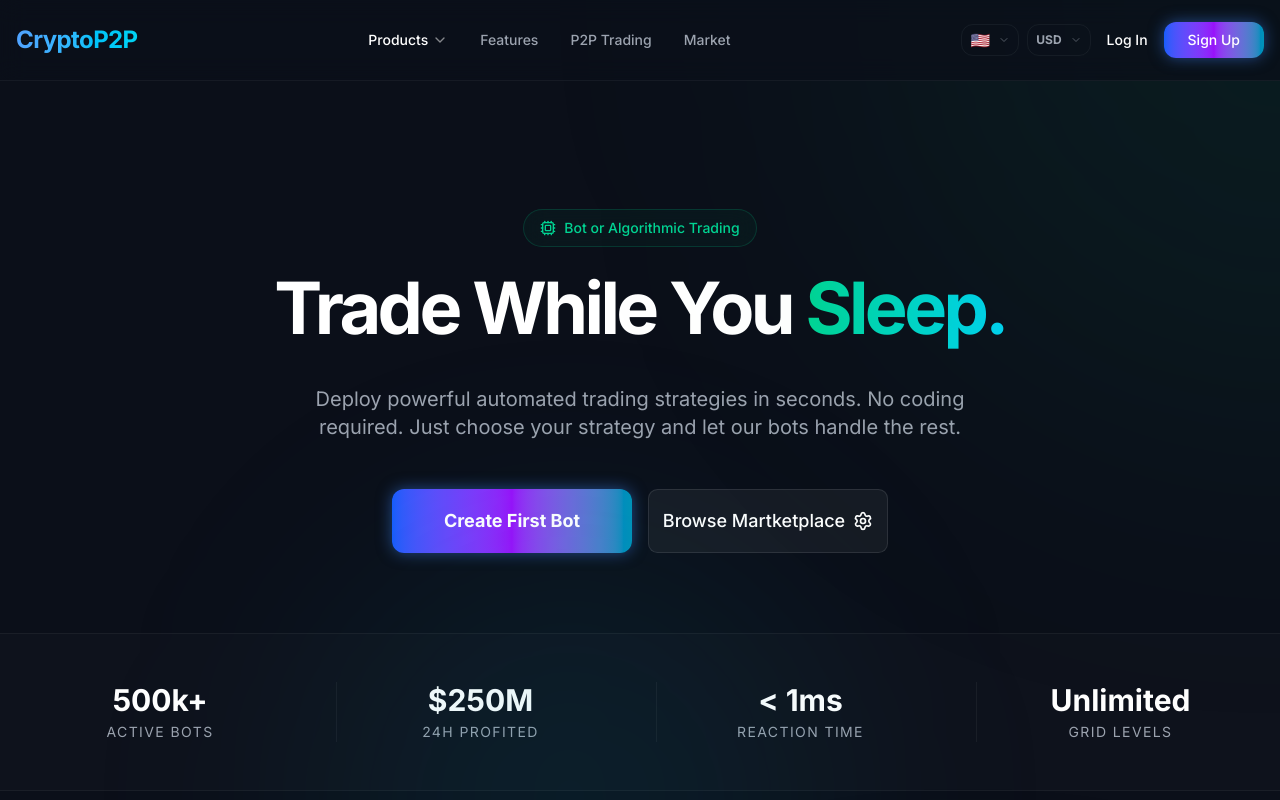
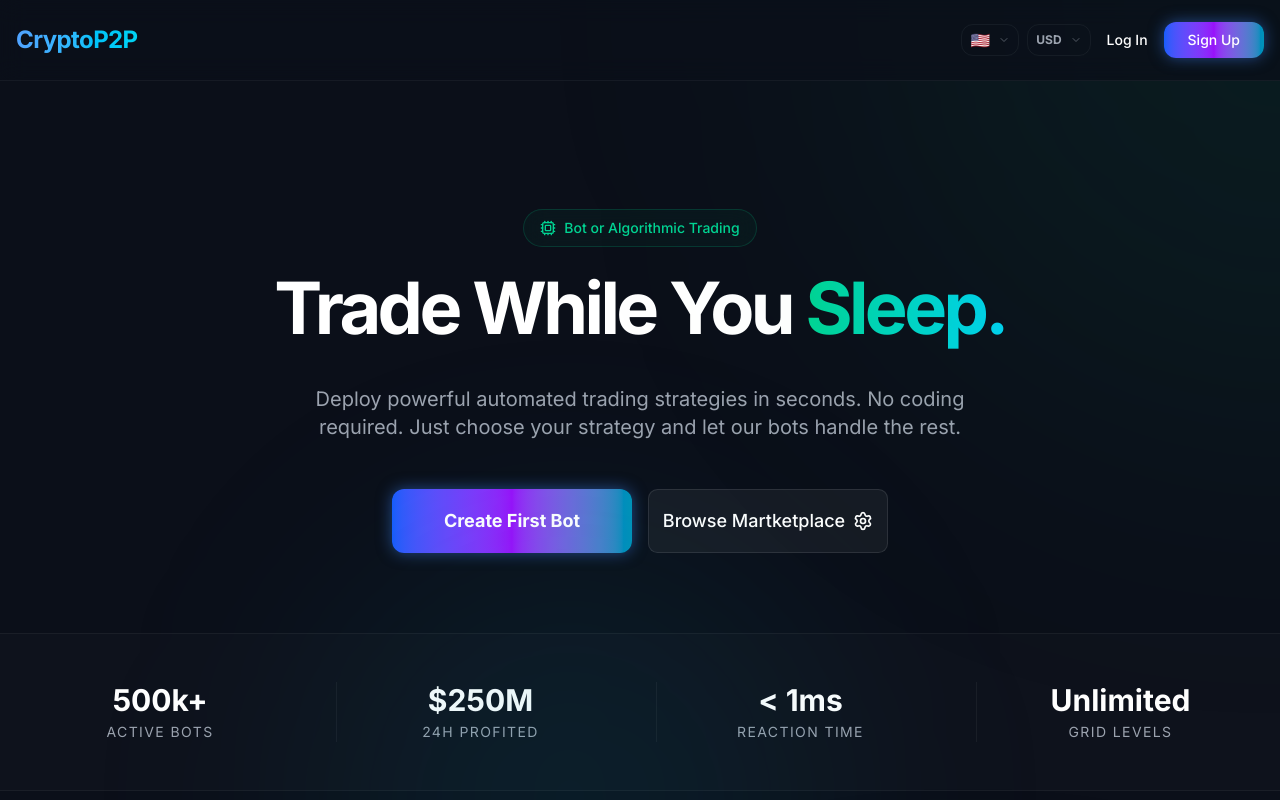
Before and after one commit to hikedeal/crypto-exchange, a Next.js app: page /en/bot in a window 1280 px wide. Shown: the top 800 px of the page. Built offline with nearby package versions, Linux system fonts and the light colour scheme.

Commit message:
Implement tiered navigation and enriched mobile menu

```diff
--- a/src/components/layout/LandingNavbar.tsx
+++ b/src/components/layout/LandingNavbar.tsx
@@ -67,16 +67,16 @@ export function LandingNavbar() {
         </div>
 
         {/* Desktop Navigation */}
-        <nav className="hidden lg:flex items-center gap-8">
-          <div className="relative group/mega">
-            <button className="flex items-center gap-1 text-sm font-medium text-white hover:text-primary transition-colors">
+        <nav className="hidden xs:flex items-center gap-2 sm:gap-4 lg:gap-8">
+          <div className="relative group/mega hidden md:block">
+            <button className="flex items-center gap-1 text-[10px] lg:text-sm font-medium text-white hover:text-primary transition-colors">
               {t("MegaMenu.products")}
               <ChevronDown className="h-4 w-4 opacity-50 transition-transform group-hover/mega:rotate-180" />
             </button>
 
             <div className="absolute top-full left-0 pt-4 opacity-0 invisible group-hover/mega:opacity-100 group-hover/mega:visible transition-all duration-300 z-50">
-              <div className="w-[600px] bg-background/95 border border-white/10 rounded-2xl p-6 shadow-2xl backdrop-blur-xl">
-                <div className="grid grid-cols-2 gap-x-8 gap-y-6">
+              <div className="w-[500px] lg:w-[600px] bg-background/95 border border-white/10 rounded-2xl p-6 shadow-2xl backdrop-blur-xl">
+                <div className="grid grid-cols-2 gap-x-6 lg:gap-x-8 gap-y-6">
                   {productLinks.map((link) => (
                     <Link key={link.href} href={link.href as any} className="group/item flex flex-col gap-1">
                       <span className="text-sm font-bold text-white group-hover/item:text-primary transition-colors">{link.title}</span>
@@ -88,9 +88,9 @@ export function LandingNavbar() {
             </div>
           </div>
 
-          <Link href="/#features" className="text-sm font-medium text-muted-foreground hover:text-white transition-colors">{t("Navbar.features")}</Link>
-          <Link href="/#p2p" className="text-sm font-medium text-muted-foreground hover:text-white transition-colors">{t("Navbar.p2p")}</Link>
-          <Link href="/#market" className="text-sm font-medium text-muted-foreground hover:text-white transition-colors">{t("Navbar.market")}</Link>
+          <Link href="/#features" className="text-[10px] sm:text-xs lg:text-sm font-medium text-muted-foreground hover:text-white transition-colors uppercase sm:normal-case">{t("Navbar.features")}</Link>
+          <Link href="/#p2p" className="text-[10px] sm:text-xs lg:text-sm font-medium text-muted-foreground hover:text-white transition-colors uppercase sm:normal-case">{t("Navbar.p2p")}</Link>
+          <Link href="/#market" className="text-[10px] sm:text-xs lg:text-sm font-medium text-muted-foreground hover:text-white transition-colors uppercase sm:normal-case">{t("Navbar.market")}</Link>
         </nav>
 
         <div className="flex items-center gap-3">
@@ -136,8 +136,8 @@ export function LandingNavbar() {
               </DropdownMenu>
             </div>
 
-            <Link href="/login" className="text-sm font-medium text-white hover:text-primary transition-colors hidden lg:block shrink-0">{t("Navbar.login")}</Link>
-            <Link href="/register" className="shrink-0 hidden xs:block lg:block">
+            <Link href="/login" className="text-sm font-medium text-white hover:text-primary transition-colors hidden md:block shrink-0">{t("Navbar.login")}</Link>
+            <Link href="/register" className="shrink-0 hidden xs:block md:block">
               <GradientButton className="text-[10px] sm:text-xs md:text-sm px-3 sm:px-4 md:px-6 h-8 sm:h-9">
                 {t("Navbar.signup")}
               </GradientButton>
@@ -146,7 +146,7 @@ export function LandingNavbar() {
 
           {/* Mobile Hamburger Button */}
           <button
-            className="lg:hidden flex items-center justify-center p-2 text-white hover:bg-white/5 rounded-lg transition-colors"
+            className="flex items-center justify-center p-2 text-white hover:bg-white/5 rounded-lg transition-colors md:hidden"
             onClick={() => setIsMobileMenuOpen(!isMobileMenuOpen)}
           >
             {isMobileMenuOpen ? <X className="h-6 w-6" /> : <Menu className="h-6 w-6" />}
@@ -155,7 +155,7 @@ export function LandingNavbar() {
       </div>
 
       {/* Mobile Menu Overlay */}
-      <div className={`fixed inset-0 top-20 z-40 bg-neutral-900 transition-all duration-300 lg:hidden ${isMobileMenuOpen ? "opacity-100 translate-x-0" : "opacity-0 translate-x-full pointer-events-none"}`}>
+      <div className={`fixed inset-0 top-20 z-40 bg-neutral-900 transition-all duration-300 md:hidden ${isMobileMenuOpen ? "opacity-100 translate-x-0" : "opacity-0 translate-x-full pointer-events-none"}`}>
         <div className="h-full overflow-y-auto px-6 py-8 flex flex-col gap-8 relative z-50">
           <div className="flex flex-col gap-4">
             <h3 className="text-xs font-bold text-muted-foreground uppercase tracking-wider px-2">{t("MegaMenu.products")}</h3>
@@ -177,7 +177,7 @@ export function LandingNavbar() {
           <div className="flex flex-col gap-2 border-t border-white/5 pt-8">
             <Link href="/#features" className="text-lg font-bold text-white p-2" onClick={() => setIsMobileMenuOpen(false)}>{t("Navbar.features")}</Link>
             <Link href="/#p2p" className="text-lg font-bold text-white p-2" onClick={() => setIsMobileMenuOpen(false)}>{t("Navbar.p2p")}</Link>
-            <Link href="/#market" className="text-lg font-bold text-white p-2" onClick={() => setIsMobileMenuOpen(false)}>{t("Navbar.market")}</Link>
+            <Link href="/spot" className="text-lg font-bold text-white p-2" onClick={() => setIsMobileMenuOpen(false)}>{t("Navbar.market")}</Link>
           </div>
 
           <div className="mt-auto flex flex-col gap-4 pt-8 border-t border-white/5">
```
